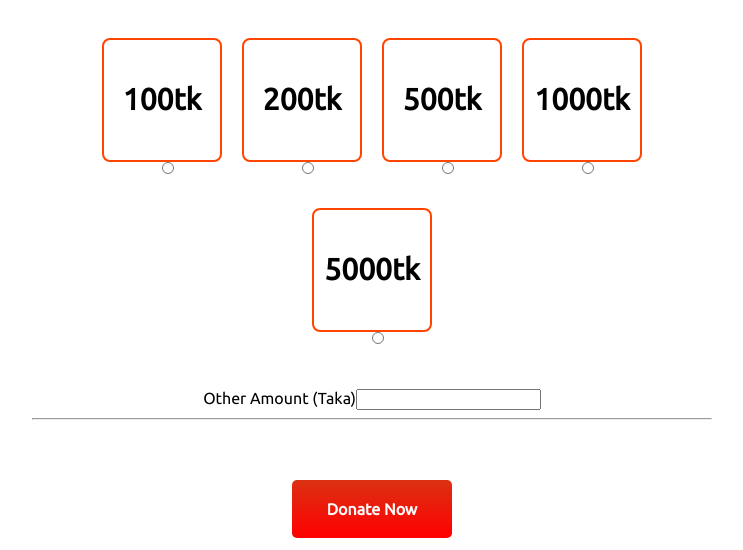
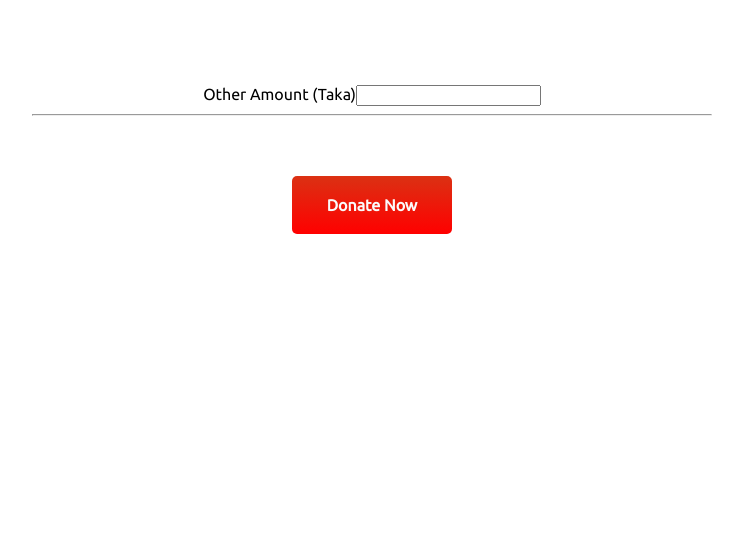
Before and after one commit to faisal-al-fatha/donate, a plain HTML site: page index.html in a window 1280 px wide. Shown: the part 839-1389 px from the top of the page, without its empty margins (268-1011 px from the left). After the commit the page ends 1103 px from the top, so only its background shows below. Drawn offline with Linux system fonts and the light colour scheme.

Commit message:
donate-amount-repairing

```diff
--- a/index.html
+++ b/index.html
@@ -42,27 +42,13 @@
             <p class="opaque"> Protection from
                 harm, shelter, food, water, medical supplies etc.</p>
         </div>
-        <div class="radio-section">
-            <div class="input-section">
-                <div class="input-name">100tk</div> <input type="radio" name="Tk">
-            </div>
-            <div class="input-section">
-                <div class="input-name">200tk</div> <input type="radio" name="Tk">
-            </div>
-            <div class="input-section">
-                <div class="input-name">500tk </div> <input type="radio" name="Tk">
-            </div>
-            <div class="input-section">
-                <div class="input-name">1000tk</div> <input type="radio" name="Tk">
-            </div>
-            <div class="input-section">
-                <div class="input-name">5000tk </div> <input type="radio" name="Tk">
-            </div>
-
-            <br>
-            <br>
+        <div>
 
         </div>
+        <br>
+        <br>
+
+
         <br>
         <br>
         Other Amount (Taka)<input type="number" name="other amount">
```
